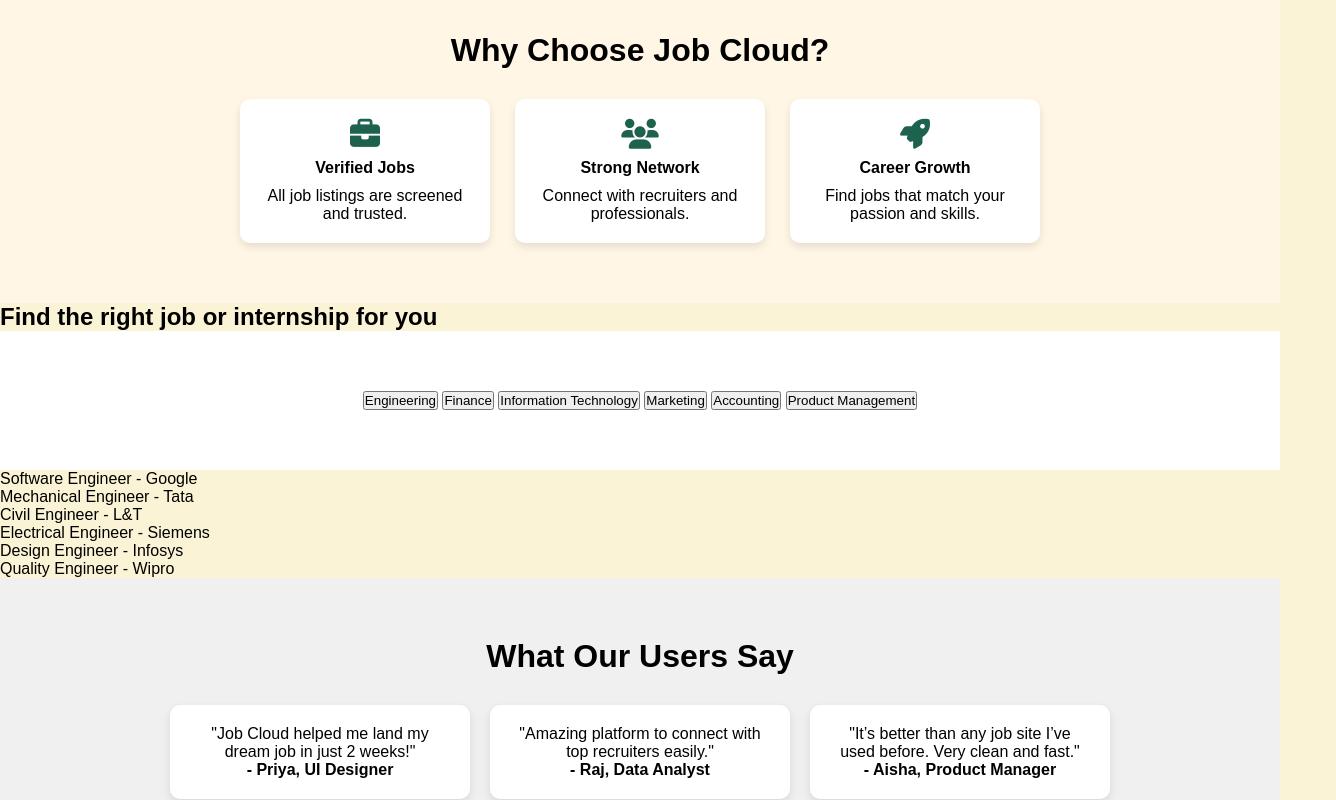
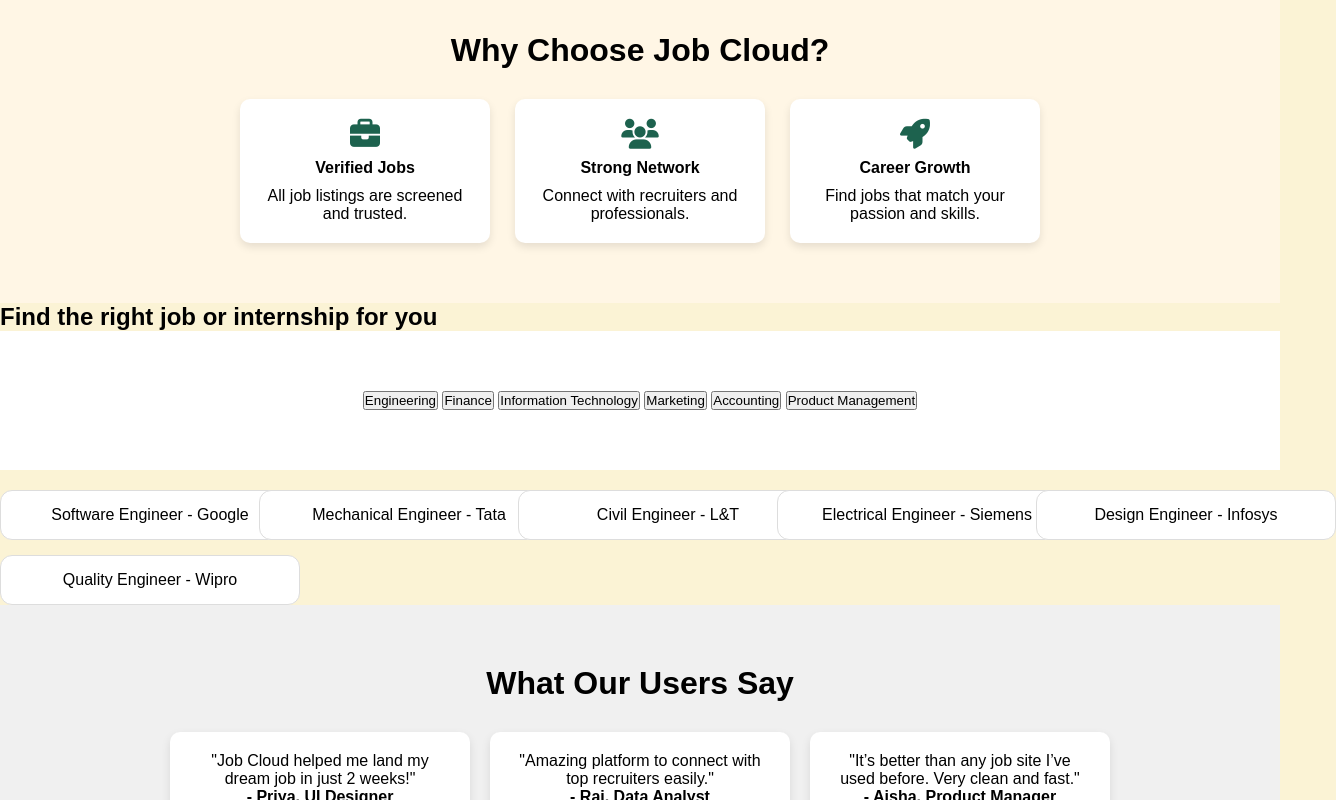
Before and after one commit to nairkartik08/jobcloud-site, a plain HTML site: page index.html in a window 1280 px wide. Both pictures are taken after a click on the button "Engineering". Shown: the part 686-1486 px from the top of the page, 1336 px wide, since content can reach past the window. Drawn offline with Linux system fonts and the light colour scheme.

Commit message:
Update style.css

```diff
--- a/style.css
+++ b/style.css
@@ -691,3 +691,27 @@ footer .social-icons a {
     padding: 40px;
   }
 }
+
+.job-list {
+  margin-top: 20px;
+  display: grid;
+  grid-template-columns: repeat(auto-fill, minmax(220px, 1fr));
+  gap: 15px;
+}
+
+.job-card {
+  padding: 15px;
+  background: #fff;
+  border: 1px solid #ddd;
+  border-radius: 12px;
+  text-align: center;
+  font-weight: 500;
+  transition: 0.3s ease-in-out;
+  cursor: pointer;
+}
+
+.job-card:hover {
+  background: #f4f6ff;
+  transform: translateY(-5px);
+  box-shadow: 0 4px 12px rgba(0,0,0,0.1);
+}
```
